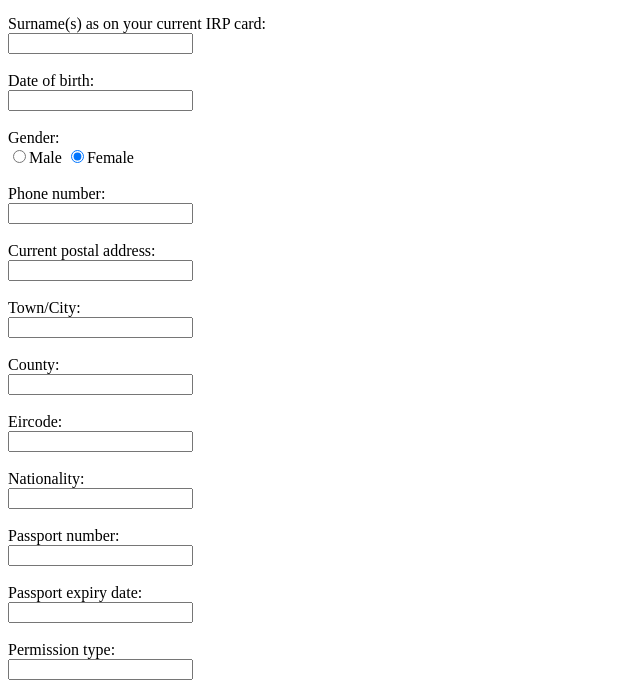
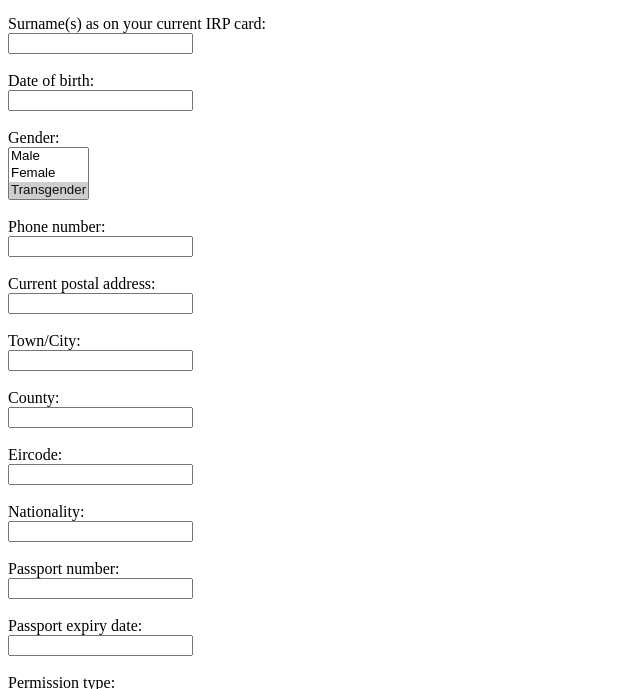
Before and after one commit to lepidu/CPD_GroupProject, a plain HTML site: page html/form_new.html in a window 1280 px wide. Shown: the part 108-797 px from the top of the page, without its empty margins (0-640 px from the left). Drawn offline with Linux system fonts and the light colour scheme.

Commit message:
4 commit

```diff
--- a/html/form_new.html
+++ b/html/form_new.html
@@ -14,8 +14,11 @@
                 <br /><br />
                 <label for="gender">Gender:</label><br />
 
-                <input type="radio" name="gender" value="Male" checked="checked" />Male
-                <input type="radio" name="gender" value="Female" checked="checked" />Female
+                <select name="Gender" size="3">
+                    <option value="Male" selected="selected">Male</option>
+                    <option value="Female" selected="selected">Female</option>
+                    <option value="Transgender" selected="selected">Transgender</option>
+                </select>
                 <br /><br />
                 <label for="phone">Phone number:</label><br />
                 <input type="text" name="phone" required />
```
